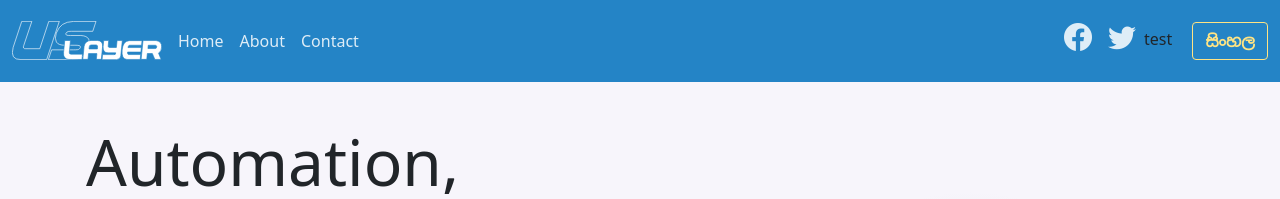
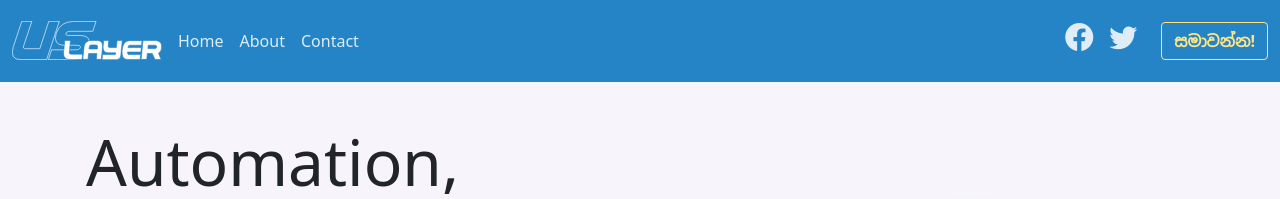
Before and after one commit to uslayer/uslayer.github.io, a Jekyll site: the page built from index.html, in a window 1280 px wide. Shown: the top 199 px of the page. Built offline with Jekyll 4.4.1, drawn with Linux system fonts in a browser that asks for light colours; the list of posts is cut into pages by our own code.

Commit message:
Update nav.html

```diff
--- a/_includes/nav.html
+++ b/_includes/nav.html
@@ -42,10 +42,9 @@
           </a>
         </li>
       </ul>
-      <span class="d-inline-block" tabindex="0" data-bs-toggle="popover" data-bs-trigger="hover focus" data-bs-content="Disabled popover">
-        test
-        <a class="btn btn-bd-download d-lg-inline-block my-2 my-md-0 ms-md-3 noto" href="#" disabled>සිංහල</a>
-      </span>
+      <a tabindex="0" class="btn btn-bd-download d-lg-inline-block my-2 my-md-0 ms-md-3 noto" role="button" data-bs-toggle="popover" data-bs-trigger="focus" title="Dismissible popover" data-bs-content="අපගේ සිංහල වෙබ් අඩවිය තවමත් ප්‍රකාශයට පත්කර නොමැත.">
+        සමාවන්න!
+      </a>
     </div>
   </nav>
 </header>
```
